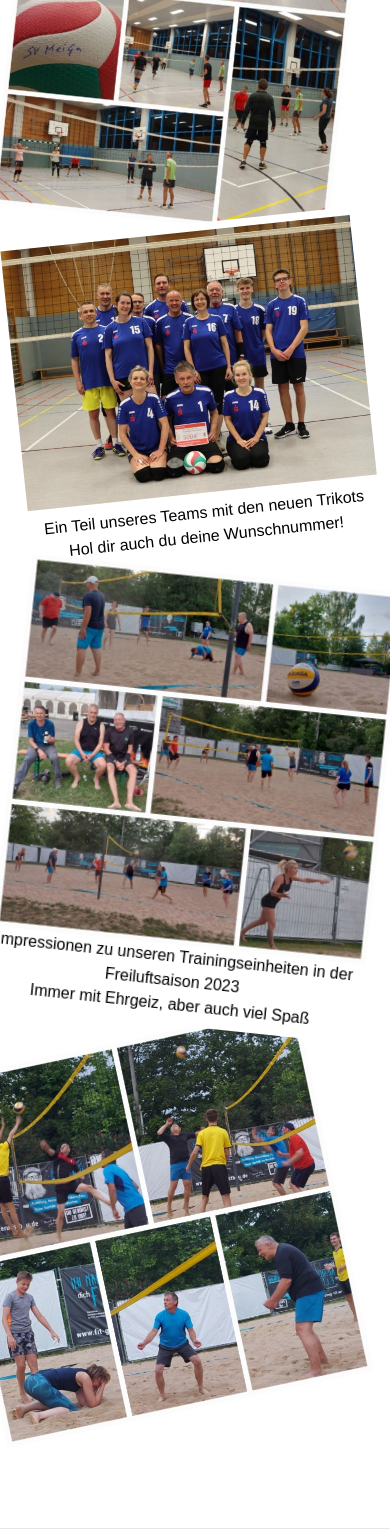
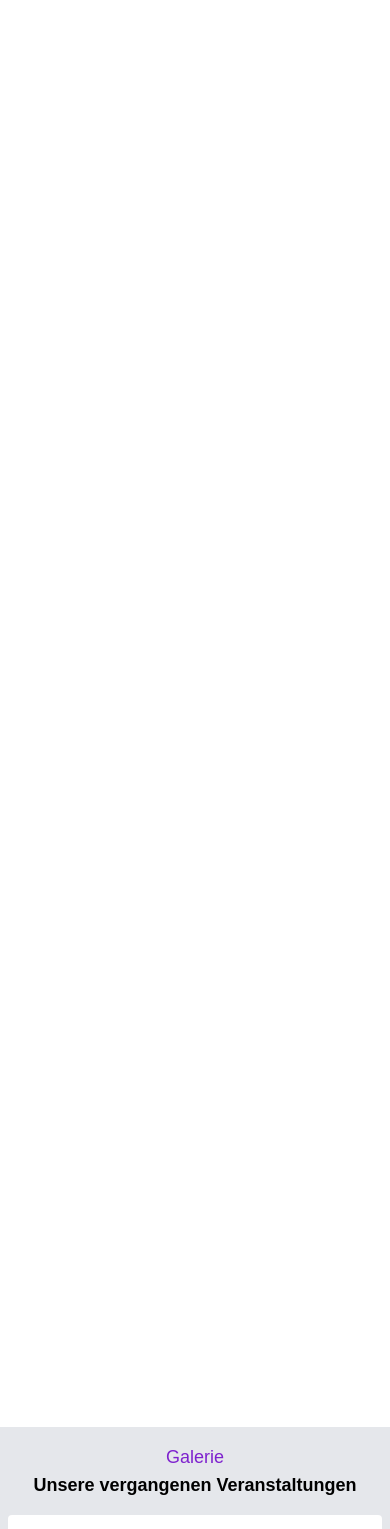
Before and after one commit to SergeySergienko/meiga, a React (Vite) app: page / in a window 390 px wide. Shown: the part 2433-3962 px from the top of the page. Built offline with nearby package versions, Linux system fonts and the light colour scheme.

Commit message:
Add animation for photos

```diff
--- a/src/App.css
+++ b/src/App.css
@@ -14,3 +14,11 @@ html {
 #img-bg {
   background-image: url('./assets/images/hero-bg.webp');
 }
+
+/* animation */
+
+.photo {
+  opacity: 0;
+  transform: scale(0.8);
+  transition: none;
+}
--- a/src/App.jsx
+++ b/src/App.jsx
@@ -21,7 +21,7 @@ const App = () => {
       <div className='relative'>
         <Team />
       </div>
-      <div className='relative flex'>
+      <div className='relative flex justify-center'>
         <Fotos />
       </div>
       <div className='relative'>
--- a/src/components/Fotos.jsx
+++ b/src/components/Fotos.jsx
@@ -2,39 +2,45 @@ import Mannschaftsfoto from '../assets/images/Mannschaftsfoto-04-2024.jpg';
 import sv2 from '../assets/images/SV2.jpg';
 import sv3 from '../assets/images/20230712_213110.jpg';
 import sv4 from '../assets/images/20230719_213453.jpg';
+import { useScrollFadeIn } from '../hooks/useScrollFadeIn';
 
 export const Fotos = () => {
+  useScrollFadeIn();
+
   return (
-    <div id='fotos' className='external-container py-20 text-center'>
-      <div className='rotate-6'>
-        <img src={sv2} alt='sv2' style={{ width: '90%' }} />
+    <div
+      id='fotos'
+      className='flex flex-col gap-8 min-h-screen w-full sm:w-3/4 lg:w-1/2 p-4'
+    >
+      <div className='photo'>
+        <img src={sv2} alt='sv2' className='w-full h-auto' />
       </div>
 
-      <div className='flex-column -rotate-6'>
+      <div className='photo flex flex-col items-center'>
         <img
           src={Mannschaftsfoto}
           alt='Mannschaftsfoto'
-          style={{ width: '98%', border: '8px solid white' }}
+          className='w-full h-auto'
         />
-        <div className='bg-white mb-16' style={{ width: '98%' }}>
+        <div className='w-full bg-white text-center p-2'>
           <p>Ein Teil unseres Teams mit den neuen Trikots</p>
-          <p className='pb-2'>Hol dir auch du deine Wunschnummer!</p>
+          <p>Hol dir auch du deine Wunschnummer!</p>
         </div>
       </div>
 
-      <div className='relative flex-column rotate-6 z-10 -mt-12'>
-        <img src={sv3} alt='sv3' />
-        <div className='bg-white mb-16' style={{ width: '98%' }}>
+      <div className='photo flex flex-col items-center'>
+        <img src={sv3} alt='sv3' className='w-full h-auto' />
+        <div className='w-full bg-white text-center p-2'>
           <p>
             Impressionen zu unseren Trainingseinheiten in der Freiluftsaison
             2023
           </p>
-          <p className='pb-2'>Immer mit Ehrgeiz, aber auch viel Spaß</p>
+          <p>Immer mit Ehrgeiz, aber auch viel Spaß</p>
         </div>
       </div>
 
-      <div className='origin-bottom-left transform -rotate-12 -mt-4'>
-        <img src={sv4} alt='sv4' />
+      <div className='photo'>
+        <img src={sv4} alt='sv4' className='w-full h-auto' />
       </div>
     </div>
   );
--- /dev/null
+++ b/src/hooks/useScrollFadeIn.jsx
@@ -0,0 +1,39 @@
+import { useEffect } from 'react';
+
+export const useScrollFadeIn = () => {
+  useEffect(() => {
+    const photos = document.querySelectorAll('.photo');
+
+    const animate = (entry) => {
+      const ratio = entry.intersectionRatio;
+      const scale = 0.8 + (1 - 0.8) * 2 * ratio;
+      const opacity = ratio * 2;
+
+      entry.target.style.transform = `scale(${scale})`;
+      entry.target.style.opacity = opacity;
+    };
+
+    const observer = new IntersectionObserver(
+      (entries) => {
+        entries.forEach((entry) => {
+          if (entry.intersectionRatio > 0 && entry.intersectionRatio <= 0.5) {
+            requestAnimationFrame(() => animate(entry));
+          }
+        });
+      },
+      {
+        threshold: Array.from(Array(51).keys(), (x) => x / 100),
+      }
+    );
+
+    photos.forEach((photo) => {
+      observer.observe(photo);
+    });
+
+    return () => {
+      if (observer) {
+        observer.disconnect();
+      }
+    };
+  }, []);
+};
```
